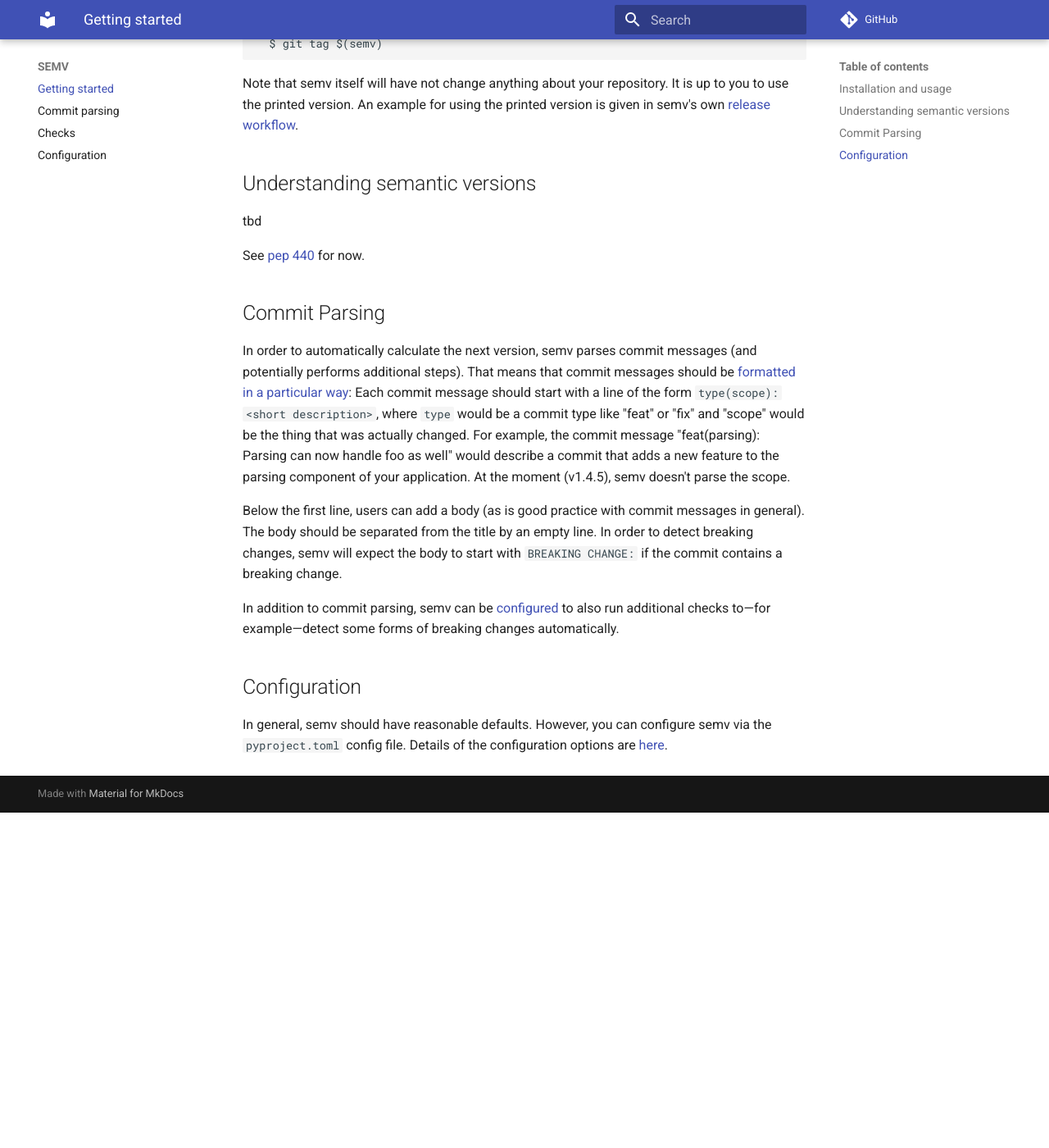
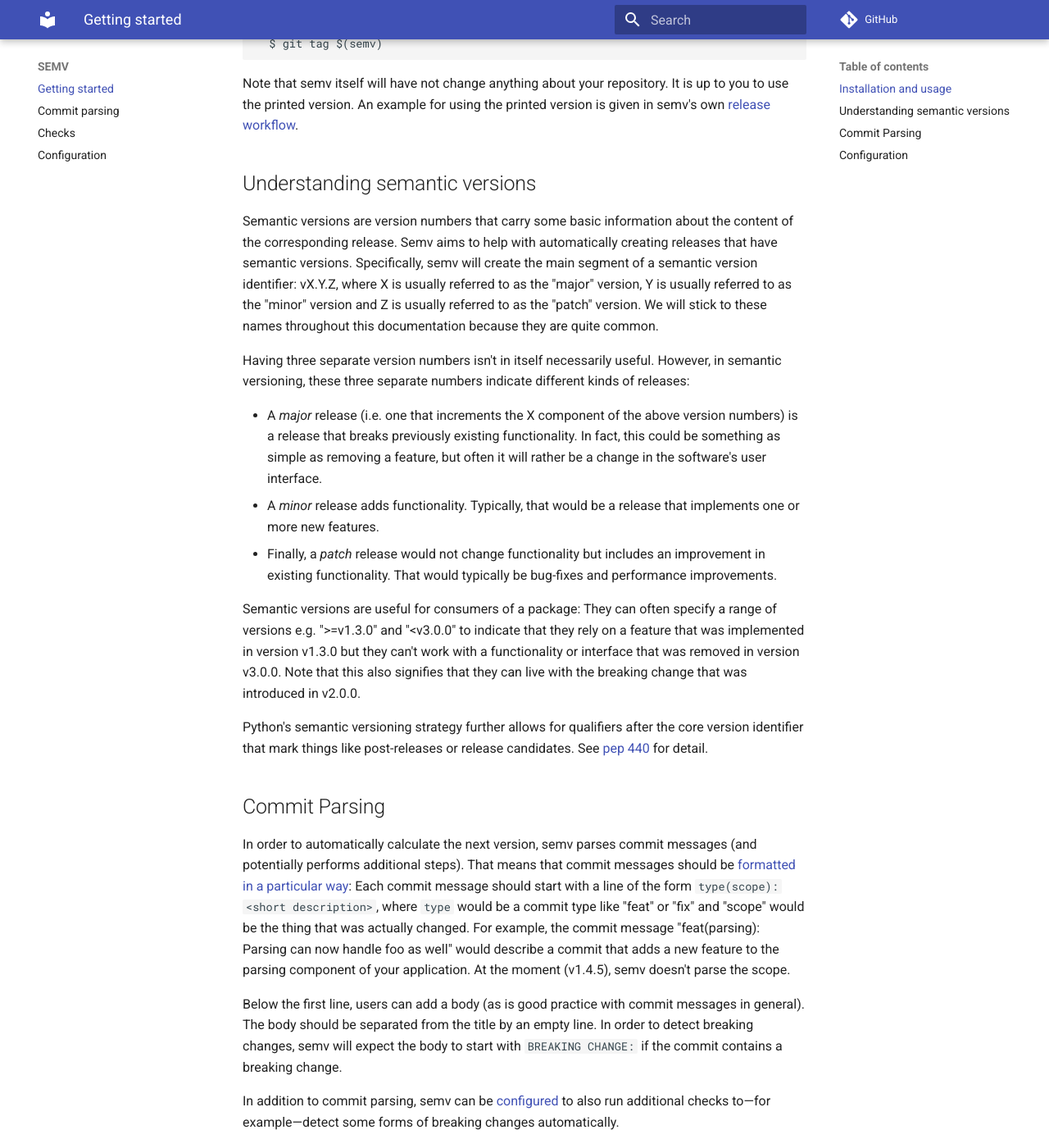
Before and after one commit to igordertigor/semv, an MkDocs documentation site: the page built from docs/index.md, in a window 1280 px wide and 1400 px high, scrolled down 1002 px. Shown: the whole window at 82% size. Built offline with MkDocs 1.6.1 and Material for MkDocs 9.7.7, drawn with Linux system fonts in a browser that asks for light colours; comment, search, counter and statistics services are not loaded; before the commit the page ends 1993 px from its top, so only the background shows below that.

Commit message:
docs(general): Explain semantic versions in a nutshell

```diff
--- a/docs/index.md
+++ b/docs/index.md
@@ -72,24 +72,59 @@ workflow](https://github.com/igordertigor/semv/blob/master/.github/workflows/att
 
 ## Understanding semantic versions
 
-tbd
+Semantic versions are version numbers that carry some basic information about
+the content of the corresponding release. Semv aims to help with automatically
+creating releases that have semantic versions. Specifically, semv will create
+the main segment of a semantic version identifier: vX.Y.Z, where X is usually
+referred to as the "major" version, Y is usually referred to as the "minor"
+version and Z is usually referred to as the "patch" version. We will stick to
+these names throughout this documentation because they are quite common.
 
-See [pep 440](https://peps.python.org/pep-0440/) for now.
+Having three separate version numbers isn't in itself necessarily useful. However, in semantic versioning, these three separate numbers indicate different kinds of releases:
+
+- A *major* release (i.e. one that increments the X component of the above
+  version numbers) is a release that breaks previously existing functionality.
+  In fact, this could be something as simple as removing a feature, but often it
+  will rather be a change in the software's user interface.
+- A *minor* release adds functionality. Typically, that would be a release that implements one or more new features.
+- Finally, a *patch* release would not change functionality but includes an improvement in existing functionality. That would typically be bug-fixes and performance improvements.
+
+Semantic versions are useful for consumers of a package: They can often
+specify a range of versions e.g. ">=v1.3.0" and "<v3.0.0" to indicate that
+they rely on a feature that was implemented in version v1.3.0 but they can't
+work with a functionality or interface that was removed in version v3.0.0.
+Note that this also signifies that they can live with the breaking change that
+was introduced in v2.0.0.
+
+Python's semantic versioning strategy further allows for qualifiers after the
+core version identifier that mark things like post-releases or release
+candidates. See [pep 440](https://peps.python.org/pep-0440/) for detail.
 
 
 ## Commit Parsing
 
-In order to automatically calculate the next version, semv parses commit messages (and potentially performs additional steps).
-That means that commit messages should be [formatted in a particular
-way](commit_parsing.md): Each commit message should start with a line of the form `type(scope): <short description>`, where `type` would be a commit type like "feat" or "fix" and "scope" would be the thing that was actually changed. For example, the commit message "feat(parsing): Parsing can now handle foo as well" would describe a commit that adds a new feature to the parsing component of your application. At the moment (v1.4.5), semv doesn't parse the scope.
+In order to automatically calculate the next version, semv parses commit
+messages (and potentially performs additional steps). That means that commit
+messages should be [formatted in a particular way](commit_parsing.md): Each
+commit message should start with a line of the form `type(scope): <short
+description>`, where `type` would be a commit type like "feat" or "fix" and
+"scope" would be the thing that was actually changed. For example, the commit
+message "feat(parsing): Parsing can now handle foo as well" would describe a
+commit that adds a new feature to the parsing component of your application.
+At the moment (v1.4.5), semv doesn't parse the scope.
 
-Below the first line, users can add a body (as is good practice with commit messages in general). The body should be separated from the title by an empty line. In order to detect breaking changes, semv will expect the body to start with `BREAKING CHANGE: ` if the commit contains a breaking change.
+Below the first line, users can add a body (as is good practice with commit
+messages in general). The body should be separated from the title by an empty
+line. In order to detect breaking changes, semv will expect the body to start
+with `BREAKING CHANGE: ` if the commit contains a breaking change.
 
-In addition to commit parsing, semv can be [configured](configuration.md) to also run additional checks to&mdash;for example&mdash;detect some forms of breaking changes automatically.
+In addition to commit parsing, semv can be [configured](configuration.md) to
+also run additional checks to&mdash;for example&mdash;detect some forms of
+breaking changes automatically.
 
 
 ## Configuration
 
-In general, semv should have reasonable defaults.
-However, you can configure semv via the `pyproject.toml` config file.
-Details of the configuration options are [here](configuration.md).
+In general, semv should have reasonable defaults. However, you can configure
+semv via the `pyproject.toml` config file. Details of the configuration
+options are [here](configuration.md).
```
